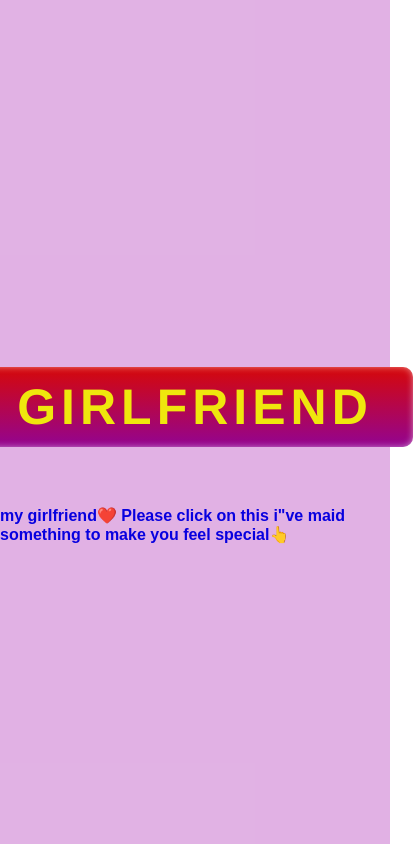
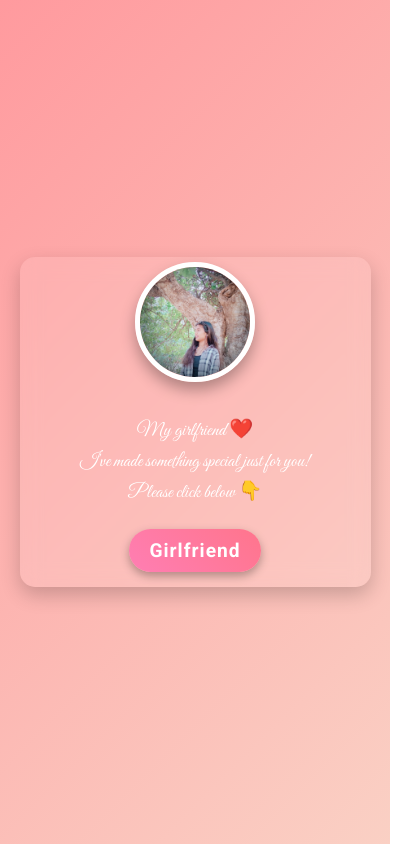
Before and after one commit to codecraft-sanju/LoveBook, a plain HTML site: page index.html in a window 390 px wide. Shown: the whole page, 413 px wide, since content can reach past the window. Drawn offline with nearby package versions, Linux system fonts and the light colour scheme.

Commit message:
add more page

```diff
--- a/index.html
+++ b/index.html
@@ -4,18 +4,42 @@
 <head>
     <meta charset="UTF-8" />
     <meta name="viewport" content="width=device-width, initial-scale=1.0" />
-    <title>book for my girlfriend💕</title>
+    <title>Book for My Girlfriend 💕</title>
+    <link href="https://fonts.googleapis.com/css2?family=Great+Vibes&display=swap" rel="stylesheet" />
+    <link href="https://fonts.googleapis.com/css2?family=Roboto:wght@400;700&display=swap" rel="stylesheet" />
     <link rel="stylesheet" href="styles.css" />
 </head>
 
 <body>
     <div class="container">
-        <p> my girlfriend❤️ Please click on this i"ve maid something to make you feel special👆</p>
-        <div class="ribbon"></div>
-        <div class="tag">
-            <a href="book.html">girlfriend</a>
+        <div class="content">
+            <img src="shubhi.jpg" alt="Shubhi's Picture" class="stylish-image" />
+            <p class="message">
+                My girlfriend ❤️ <br />
+                I've made something special just for you! <br />
+                Please click below 👇
+            </p>
+            <div class="tag">
+                <a href="book.html">Girlfriend</a>
+            </div>
         </div>
     </div>
+    <script src="https://cdn.jsdelivr.net/npm/canvas-confetti@1.5.1/dist/confetti.browser.min.js"></script>
+    <script>
+
+            document.querySelector('.tag a').addEventListener('click', function (e) {
+                e.preventDefault();
+                confetti({
+                    particleCount: 120,
+                    spread: 70,
+                    origin: { y: 0.6 },
+                });
+                setTimeout(() => {
+                    window.location.href = 'book.html';
+                }, 1000);
+            });
+
+    </script>
 </body>
 
 </html>
--- a/styles.css
+++ b/styles.css
@@ -1,62 +1,111 @@
+/* General Reset */
 * {
     margin: 0;
     padding: 0;
+    box-sizing: border-box;
 }
 
-.container {
+body {
+    font-family: 'Roboto', sans-serif;
+    background: linear-gradient(135deg, #ff9a9e, #fad0c4);
     height: 100vh;
-    width: 100vw;
-    background: #9c03a74e;
     display: flex;
     justify-content: center;
     align-items: center;
-    flex-direction: column;
-    position: relative;
-    color: white;
-    background-image: white;
+    text-align: center;
 }
 
-.tag {
-    height: 80px;
-    width: 435px;
-    background: linear-gradient(rgb(214, 8, 8), rgb(146, 4, 146));
-    border-radius: 10px;
-    color: #ffffff;
-    font-family: helvetica;
-    line-height: 80px;
-    text-align: center;
-    font-weight: 900;
-    font-size: 50px;
-    letter-spacing: 5px;
-    text-transform: uppercase;
-    margin-top: -50px;
-    box-shadow: 0 0 10px -3px #ffffff inset;
+/* Container Styling */
+.container {
+    width: 90%;
+    max-width: 500px;
+    background: rgba(255, 255, 255, 0.1);
+    padding: 20px;
+    border-radius: 15px;
+    box-shadow: 0 8px 20px rgba(0, 0, 0, 0.2);
+    backdrop-filter: blur(10px);
 }
 
-/*.tag:after {
-    content: "Bestfriend";
-  }
-  */
-.container .tag :hover {
-    color: rgb(131, 223, 130);
+/* Image Styling */
+.stylish-image {
+    width: 150px;
+    height: 150px;
+    border-radius: 50%;
+    border: 5px solid #fff;
+    box-shadow: 0 8px 15px rgba(0, 0, 0, 0.3);
+    margin-bottom: 20px;
+    animation: bounce 2s infinite;
 }
 
-.ribbon {
-    width: 100%;
-    height: 20px;
-    background: rgb(255, 255, 255);
-    box-shadow: 0 0 10px -3px #333;
+/* Text Message Styling */
+.message {
+    color: #fff;
+    font-family: 'Great Vibes', cursive;
+    font-size: 1.8rem;
+    line-height: 1.6;
+    margin-bottom: 20px;
+}
+
+/* Tag/Button Styling */
+.tag {
+    display: inline-block;
+    background: linear-gradient(45deg, #ff7eb3, #ff758c);
+    padding: 15px 30px;
+    border-radius: 30px;
+    box-shadow: 0 4px 10px rgba(0, 0, 0, 0.3);
+    transition: transform 0.2s, box-shadow 0.2s;
+}
+
+.tag:hover {
+    transform: scale(1.1);
+    box-shadow: 0 6px 15px rgba(0, 0, 0, 0.4);
 }
 
 .tag a {
-    color: rgb(239, 231, 13);
+    color: #fff;
     text-decoration: none;
+    font-size: 1.5rem;
+    font-weight: bold;
+    letter-spacing: 1px;
 }
 
-p {
-    position: absolute;
-    color: rgb(8, 0, 223);
-    top: 60%;
-    font-family: Arial, Helvetica, sans-serif;
-    font-weight: 900;
+/* Animations */
+@keyframes bounce {
+    0%, 100% {
+        transform: translateY(0);
+    }
+
+    50% {
+        transform: translateY(-10px);
+    }
 }
+
+/* Responsive Design */
+@media (max-width: 768px) {
+    .stylish-image {
+        width: 120px;
+        height: 120px;
+    }
+
+    .message {
+        font-size: 1.5rem;
+    }
+
+    .tag {
+        padding: 10px 20px;
+    }
+
+    .tag a {
+        font-size: 1.2rem;
+    }
+}
+
+@media (max-width: 480px) {
+    .container {
+        padding: 15px;
+    }
+
+    .message {
+        font-size: 1.2rem;
+    }
+}
```
Also changed, not shown: book.html (+33 -23 lines), shubhi.jpg (added).
